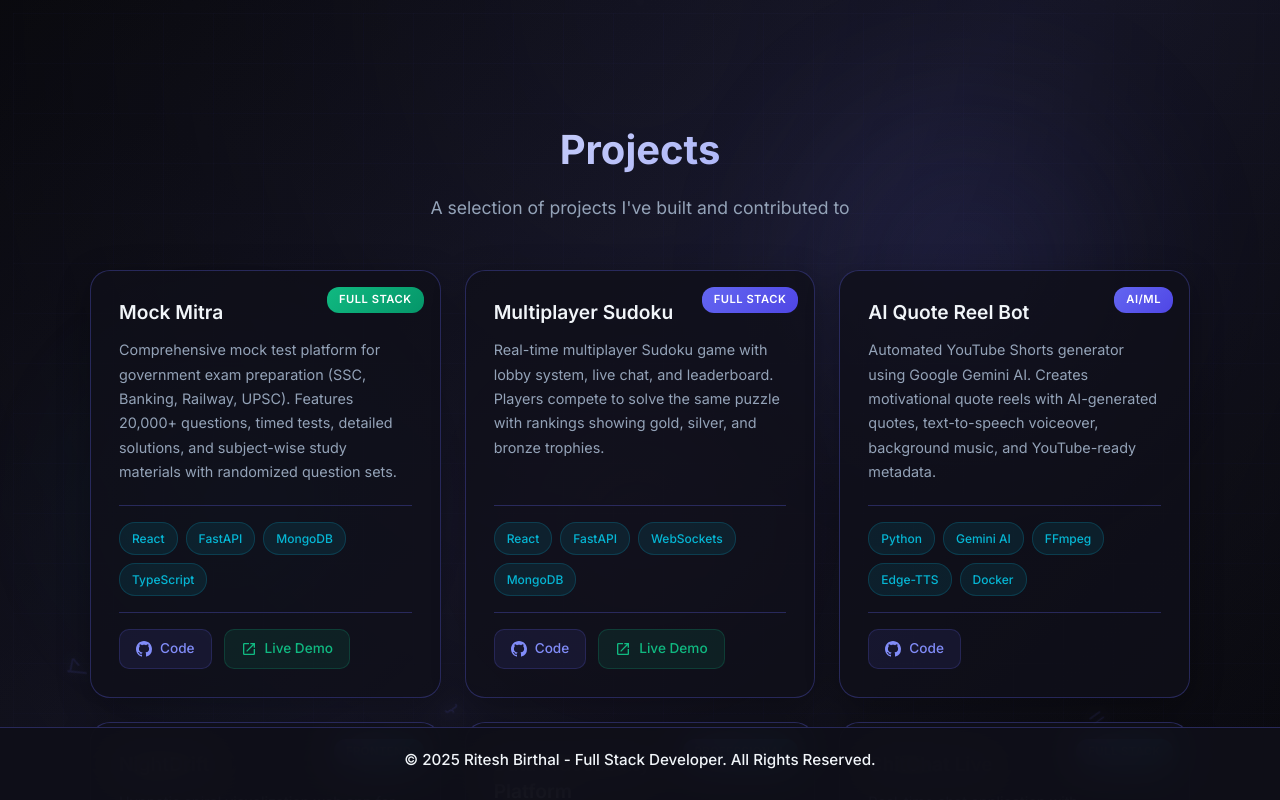
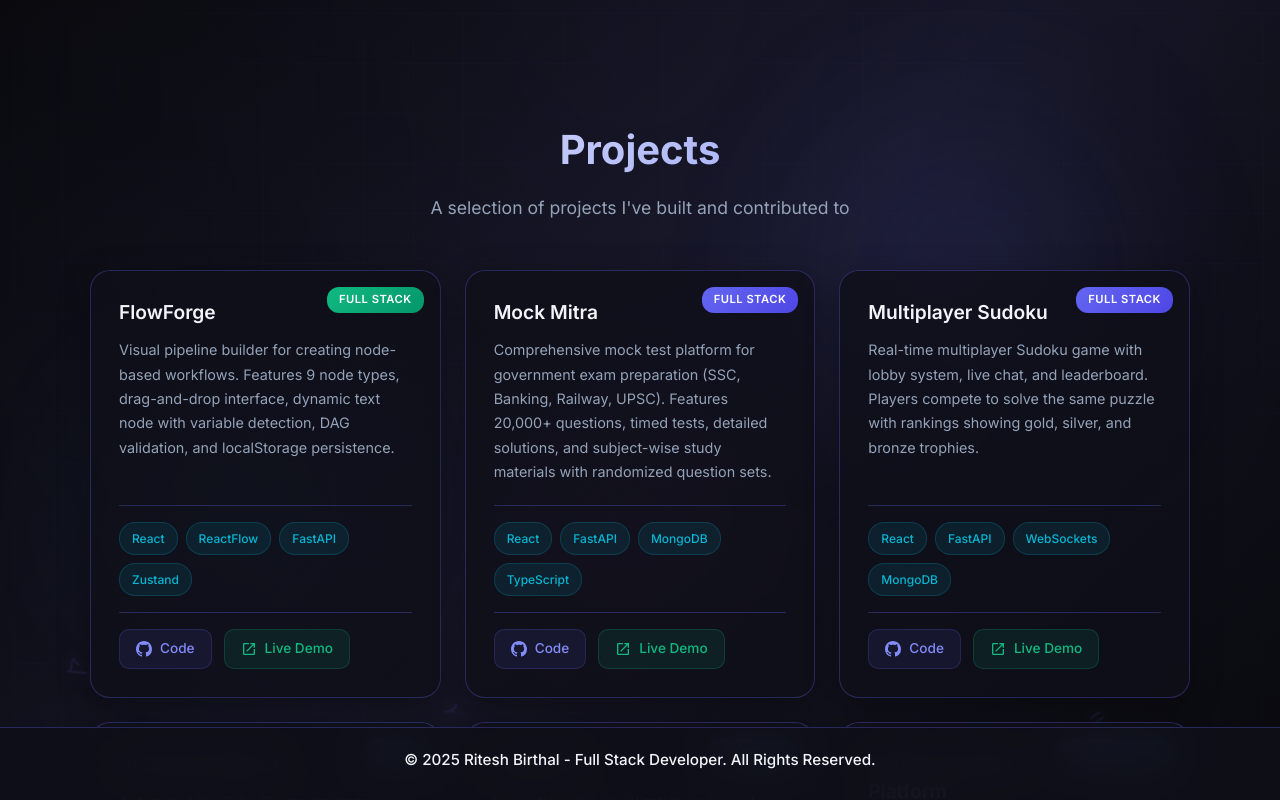
Before and after one commit to riteshbirthal/ritesh-birthal, a React (Vite) app: page / in a window 1280 px wide. Both pictures are taken after a click on the button "Projects". Built offline with nearby package versions, Linux system fonts and the light colour scheme.

Commit message:
added project

```diff
--- a/src/components/Projects.tsx
+++ b/src/components/Projects.tsx
@@ -1,6 +1,14 @@
 import './Projects.css';
 
 const projects = [
+  {
+    name: 'FlowForge',
+    badge: 'Full Stack',
+    description: 'Visual pipeline builder for creating node-based workflows. Features 9 node types, drag-and-drop interface, dynamic text node with variable detection, DAG validation, and localStorage persistence.',
+    tech: ['React', 'ReactFlow', 'FastAPI', 'Zustand'],
+    github: 'https://github.com/riteshbirthal/FlowForge',
+    live: 'https://flowforge-pipeline-builder.onrender.com/',
+  },
   {
     name: 'Mock Mitra',
     badge: 'Full Stack',
```
